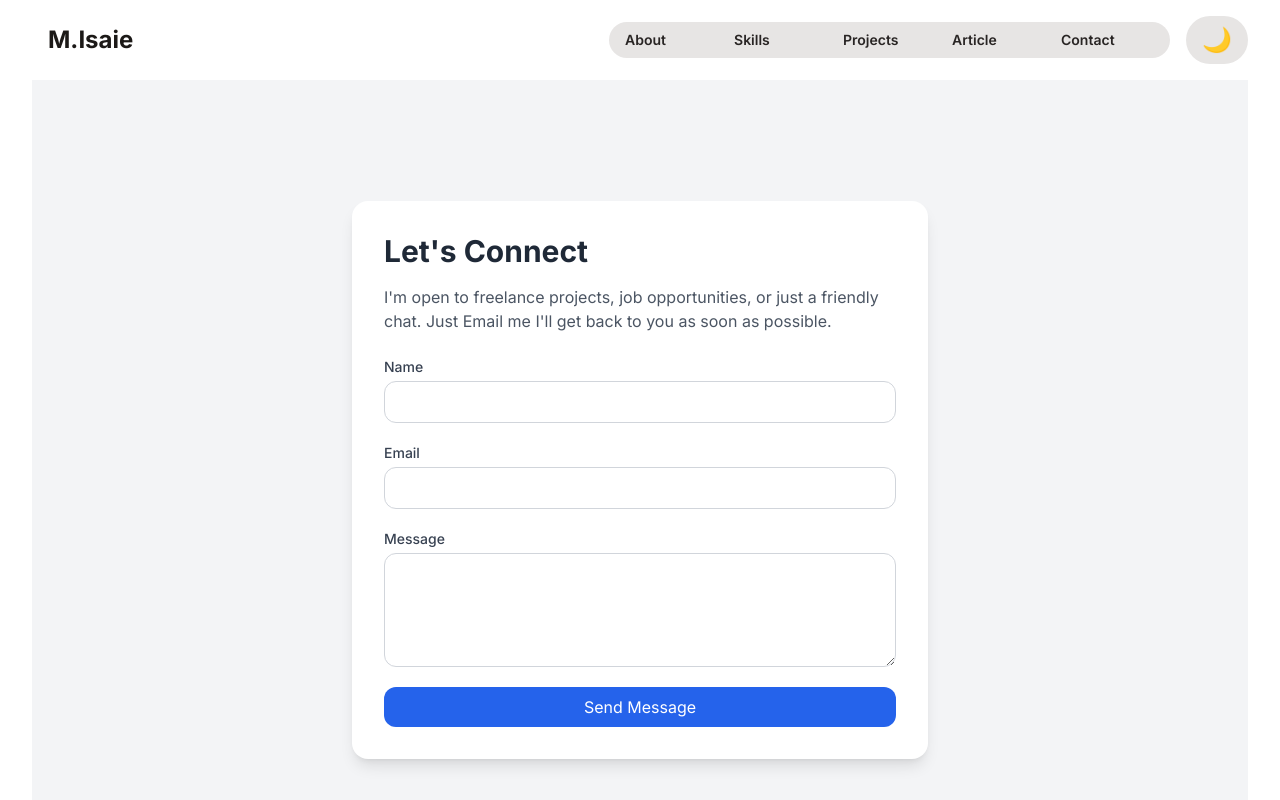
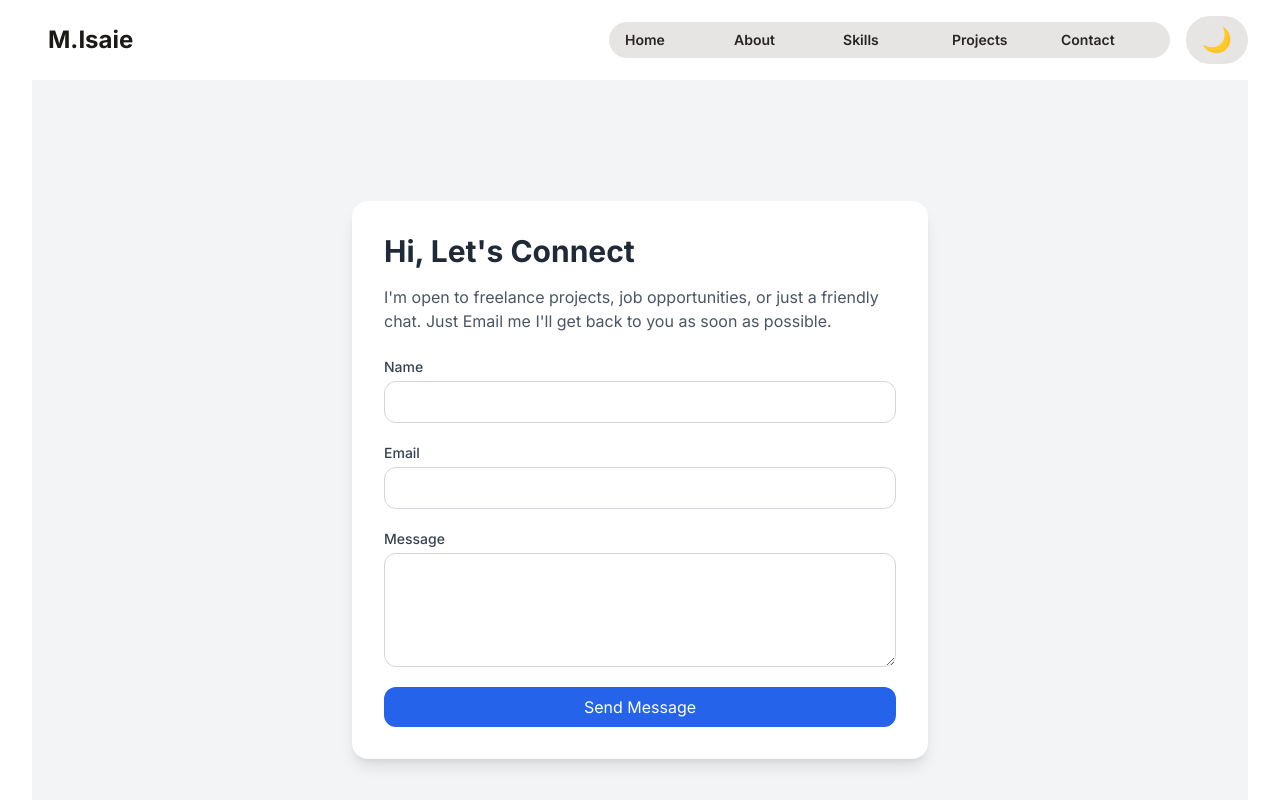
Before and after one commit to mugishaisaie/Mugisha-Isaie, a React (Vite) app: page /contact in a window 1280 px wide. Shown: the top 800 px of the page. Built offline with nearby package versions, Linux system fonts and the light colour scheme.

Commit message:
removing unnecessary files and update

```diff
--- a/src/App.jsx
+++ b/src/App.jsx
@@ -5,13 +5,9 @@ import AppLayout from "./components/AppLayout"
 import HomePage from "./components/HomePage"
 import Contact from "./components/Contact"
 import Projects from "./components/Projects"
-import Experience from "./components/Experience"
 import Skills from "./components/Skills"
-import Certifications from "./components/Certifications"
 import About from "./components/About"
-import Educations from "./components/Educations"
 import NotFound from "./components/NotFound"
-import DarkModeToggle from "./components/DarkModeToggle"
 function App() {
 
   return (
@@ -19,14 +15,11 @@ function App() {
     <Routes>
       <Route element= {<AppLayout />}>
       <Route path="/" element={<HomePage />} />
-      <Route path="/experience" element={<Experience />} />
       <Route path="/projects" element={<Projects />} />
       <Route path="/contact" element={<Contact />} />
       <Route path="/skills" element={<Skills />} />
       <Route path="/skills" element={<Skills />} />
-      <Route path="/certifications" element={<Certifications />} />
       <Route path="/about" element={<About />} />
-      <Route path="education" element={<Educations />} />
       <Route path="*" element={<NotFound />} />
       </Route>
     </Routes>
--- a/src/components/Article.jsx
+++ /dev/null
@@ -1,9 +0,0 @@
-import React from 'react'
-
-function Article() {
-  return (
-    <div>Article</div>
-  )
-}
-
-export default Article
--- a/src/components/Contact.jsx
+++ b/src/components/Contact.jsx
@@ -43,7 +43,7 @@ import { toast } from "react-toastify";
   return (
     <div className="min-h-screen bg-gray-100 dark:bg-stone-800 flex flex-col items-center justify-center px-4 py-10">
       <div className="max-w-xl w-full bg-white p-8 rounded-2xl shadow-lg">
-        <h2 className="text-3xl font-bold mb-4 text-gray-800">Let's Connect</h2>
+        <h2 className="text-3xl font-bold mb-4 text-gray-800">Hi, Let's Connect</h2>
         <p className="text-gray-600 mb-6">
           I'm open to freelance projects, job opportunities, or just a friendly chat. Just Email me I'll get back to you as soon as possible.
         </p>
--- a/src/components/Educations.jsx
+++ /dev/null
@@ -1,9 +0,0 @@
-import React from 'react'
-
-function Educations() {
-  return (
-    <div>Educations</div>
-  )
-}
-
-export default Educations
--- a/src/components/Experience.jsx
+++ /dev/null
@@ -1,11 +0,0 @@
-import React from 'react'
-
-function Experience() {
-  return (
-    <div className='text-green-600 text-2xl'>
-      Experience
-    </div>
-  )
-}
-
-export default Experience
--- a/src/data.jsx
+++ b/src/data.jsx
@@ -7,10 +7,10 @@ import WorldWiseImg from './assets/images/worldwise-ap.png';
 import { FaHtml5, FaCss3Alt, FaJs, FaReact, FaPhp, FaGitAlt, FaGithub, FaNodeJs, FaPython } from 'react-icons/fa';
 import { SiTailwindcss, SiRedux, SiSupabase, SiMysql, SiReactquery } from 'react-icons/si';
 export const links = [
+  { id: nanoid(), to: '/', text: 'home' },
   { id: nanoid(), to: 'about', text: 'about' },
   { id: nanoid(), to: 'skills', text: 'skills' },
   { id: nanoid(), to: 'projects', text: 'projects' },
-  { id: nanoid(), to: 'article', text: 'article' },
   { id: nanoid(), to: 'Contact', text: 'Contact' },
 ];
 
```
